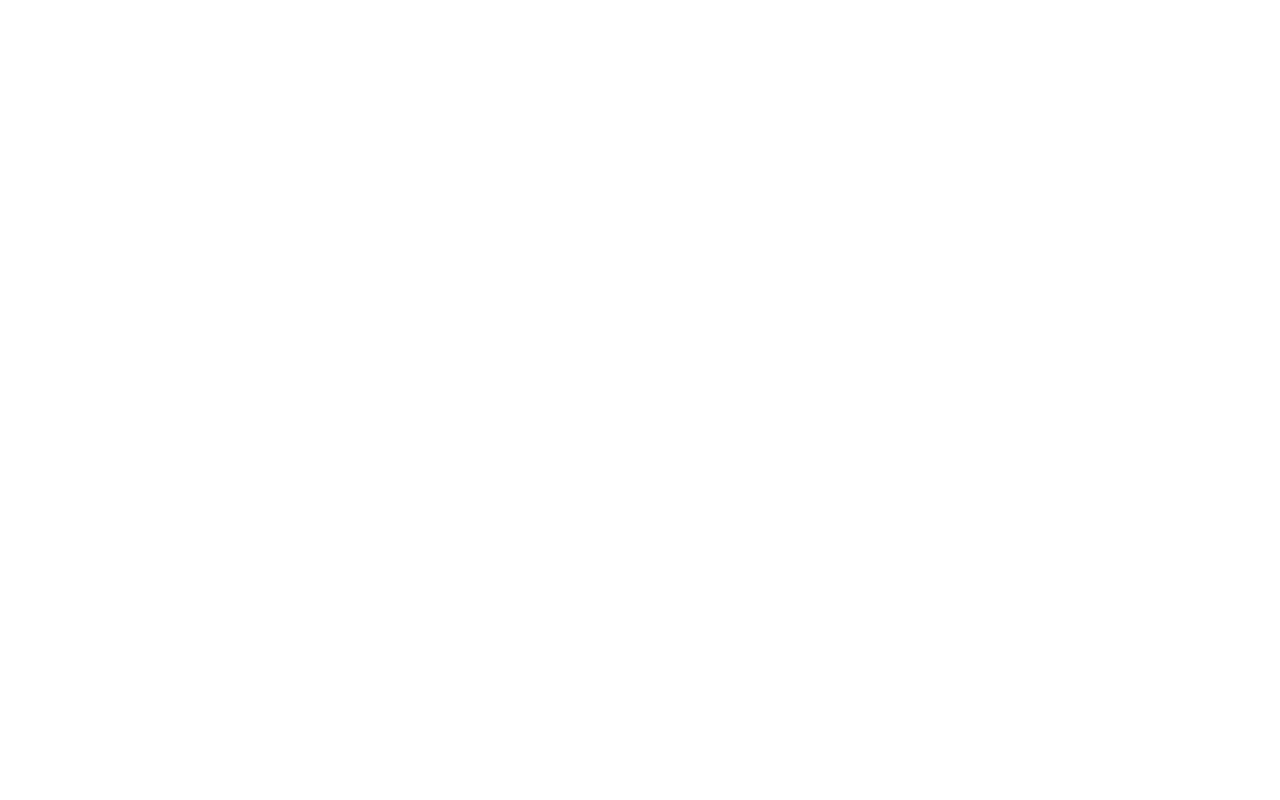
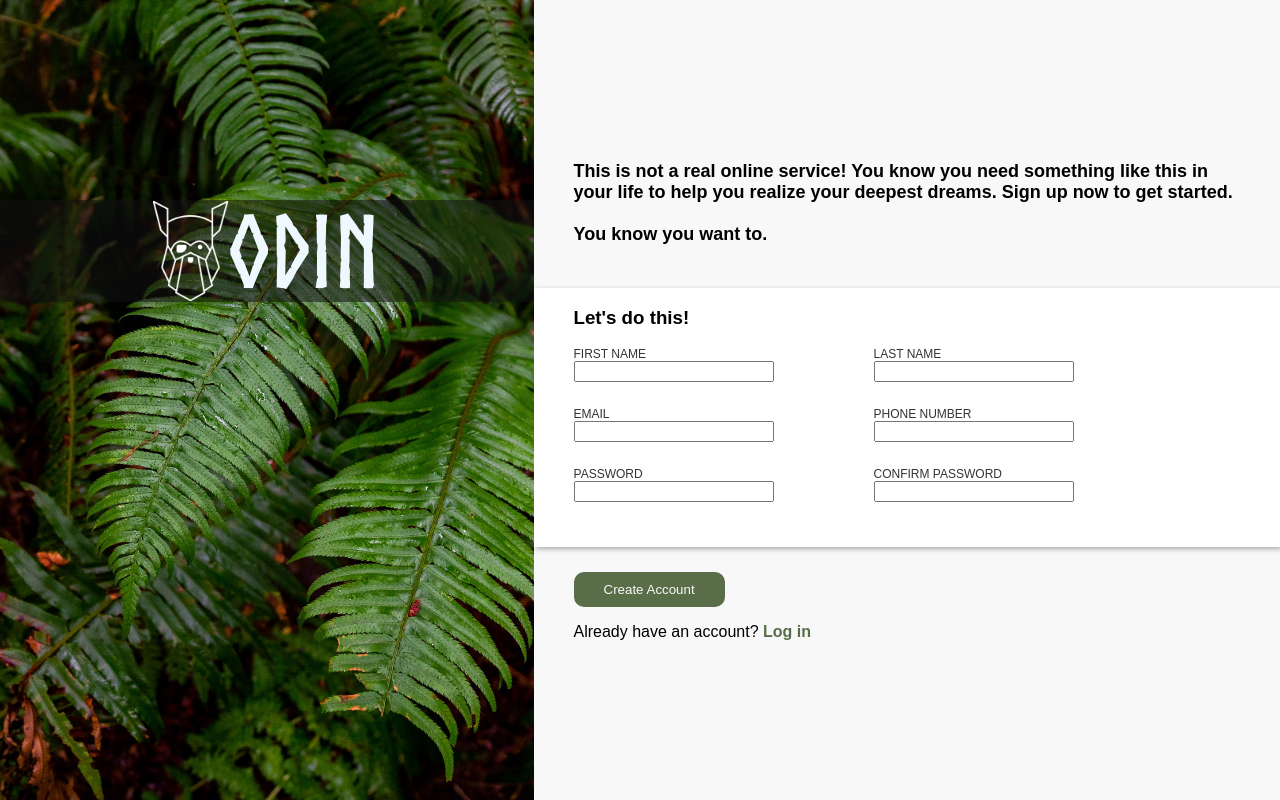
Before and after one commit to Xysar/Form-Practice, a plain HTML site: page index.html in a window 1280 px wide. Drawn offline with Linux system fonts and the light colour scheme.

Commit message:
Add assets and set up format

```diff
--- a/index.html
+++ b/index.html
@@ -5,8 +5,66 @@
     <meta http-equiv="X-UA-Compatible" content="IE=edge" />
     <meta name="viewport" content="width=device-width, initial-scale=1.0" />
     <title>Document</title>
+    <link rel="stylesheet" href="style.css" />
   </head>
   <body>
-    <form action="get"></form>
+    <div class="container">
+      <div class="left">
+        <img src="images/leafbackground.jpg" alt="leaf background" />
+        <div class="header">
+          <img src="images/odin-lined.png" alt="LOGO" />
+          <p class="logo-text">ODIN</p>
+        </div>
+      </div>
+      <div class="right">
+        <div class="top">
+          <p class="introduction">
+            This is not a real online service! You know you need something like
+            this in your life to help you realize your deepest dreams. Sign up
+            now to get started.
+            <br /><br />
+            You know you want to.
+          </p>
+        </div>
+        <form class="middle" action="example.com/path" method="post">
+          <fieldset class="info-input">
+            <h3>Let's do this!</h3>
+            <div class="entries">
+              <div class="entry">
+                <label for="first-name">FIRST NAME</label>
+                <input type="text" name="first-name" />
+              </div>
+              <div class="entry">
+                <label for="last-name">LAST NAME</label>
+                <input type="text" name="last-name" />
+              </div>
+              <div class="entry">
+                <label for="email">EMAIL</label>
+                <input type="email" name="email" />
+              </div>
+              <div class="entry">
+                <label for="phone">PHONE NUMBER</label>
+                <input type="tel" name="phone" />
+              </div>
+              <div class="entry">
+                <label for="password">PASSWORD</label>
+                <input type="password" name="password" />
+              </div>
+              <div class="entry">
+                <label for="confirmpass">CONFIRM PASSWORD</label>
+                <input type="password" />
+              </div>
+            </div>
+          </fieldset>
+          <div class="bottom">
+            <button class="create-account">Create Account</button>
+            <p>
+              Already have an account?
+              <a class="login-button" href="">Log in</a>
+            </p>
+          </div>
+        </form>
+      </div>
+    </div>
   </body>
 </html>
--- a/style.css
+++ b/style.css
@@ -0,0 +1,110 @@
+* {
+  font-family: Arial, Helvetica, sans-serif;
+}
+@font-face {
+  font-family: norse;
+  src: url(images/Norse-Bold.otf);
+}
+
+.left {
+  position: relative;
+  display: flex;
+  justify-content: center;
+}
+
+.logo-text {
+  margin: 0;
+  display: flex;
+
+  font-family: norse, sans-serif;
+}
+.header {
+  position: absolute;
+  top: 200px;
+  color: aliceblue;
+  font-size: 100px;
+  background: #11111188;
+  margin: 0;
+
+  width: 100%;
+  text-align: center;
+  font-family: norse, sans-serif;
+  display: flex;
+  justify-content: center;
+  align-items: center;
+}
+body {
+  padding: 0;
+  margin: 0;
+}
+.top,
+.bottom {
+  margin: 0 40px 0 40px;
+}
+img {
+  width: auto;
+  height: 100vh;
+  margin: 0;
+  padding: 0;
+  border: 0;
+}
+.header > img {
+  height: 100px;
+}
+
+.introduction {
+  font-weight: bold;
+  font-size: 18px;
+}
+
+.info-input {
+  border: 0;
+  margin: 25px 0 25px 0;
+  padding: 0 80px 20px 40px;
+  box-shadow: 2px 2px 5px #aaaaaa;
+  background: #ffffff;
+}
+
+label {
+  font-size: 12px;
+  color: #333333;
+}
+.right {
+  display: flex;
+  flex-direction: column;
+  justify-content: center;
+  background-color: #f8f8f8;
+}
+
+.entries {
+  display: flex;
+
+  flex-wrap: wrap;
+}
+.entry {
+  display: flex;
+  flex-direction: column;
+  width: 200px;
+  margin-right: 100px;
+  margin-bottom: 25px;
+}
+.container {
+  display: flex;
+  padding: 0;
+  margin: 0;
+}
+
+.create-account {
+  background-color: #596d48;
+  color: #f8f8f8;
+  border-radius: 10px;
+  padding: 10px 30px 10px 30px;
+  border: 0;
+}
+
+a {
+  color: #596d48;
+  font-weight: bold;
+  font-style: normal;
+  text-decoration: none;
+}
```
Also changed, not shown: images/Norse-Bold.otf (added), images/leafbackground.jpg (added), images/odin-lined.png (added).
